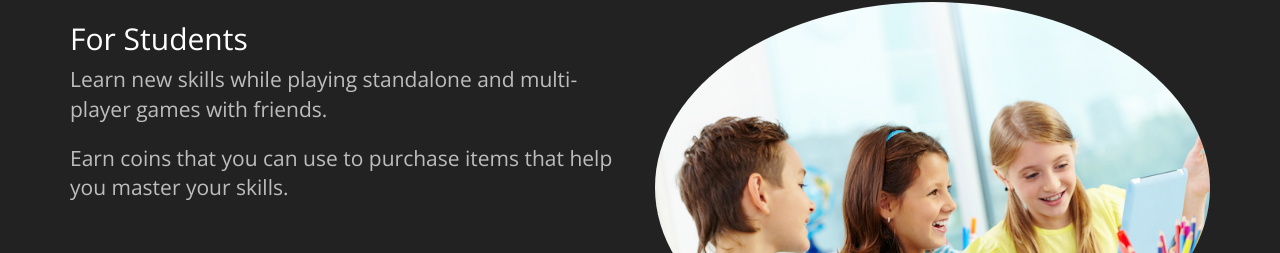
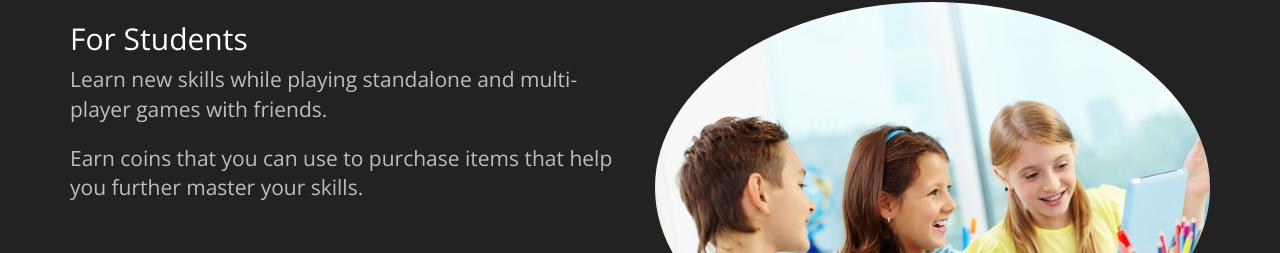
Before and after one commit to learnbyplaygame/learnbyplaygame.github.io, a plain HTML site: page index.html in a window 1280 px wide. Shown: the part 1468-1721 px from the top of the page. Drawn offline with nearby package versions, Linux system fonts and the light colour scheme.

Commit message:
Add additional text for students.

```diff
--- a/index.html
+++ b/index.html
@@ -99,7 +99,7 @@ Although you can use them, for a more unique website, replace these images with
                 <div class="col-sm-6">
                 	<h2 class="section-header">For Students</h2>
                 	<p class="lead text-light">Learn new skills while playing standalone and multi-player games with friends.</p>
-                    <p class="lead text-light">Earn coins that you can use to purchase items that help you master your skills.</p>
+                    <p class="lead text-light">Earn coins that you can use to purchase items that help you further master your skills.</p>
                 </div>
                 <div class="col-sm-6">
                     <img class="img-responsive img-circle center-block" src="images/tablet.jpg" alt="">
```
